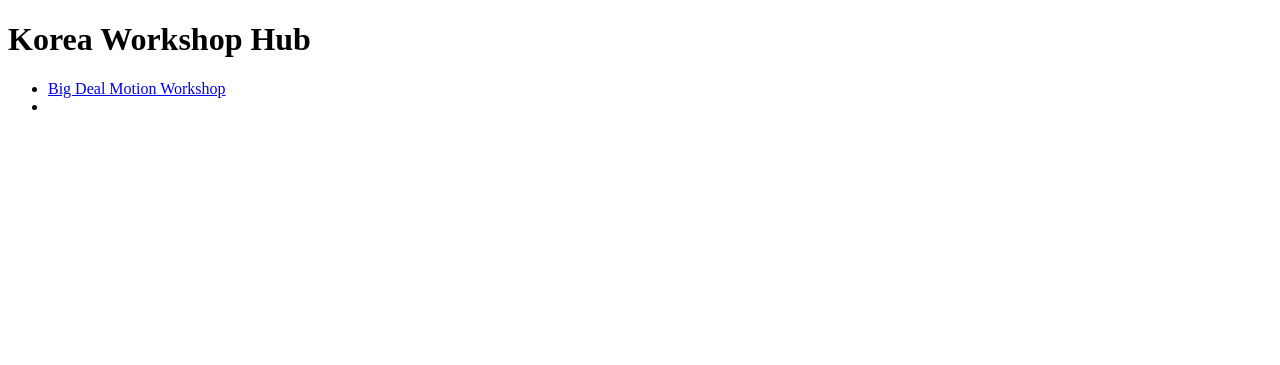
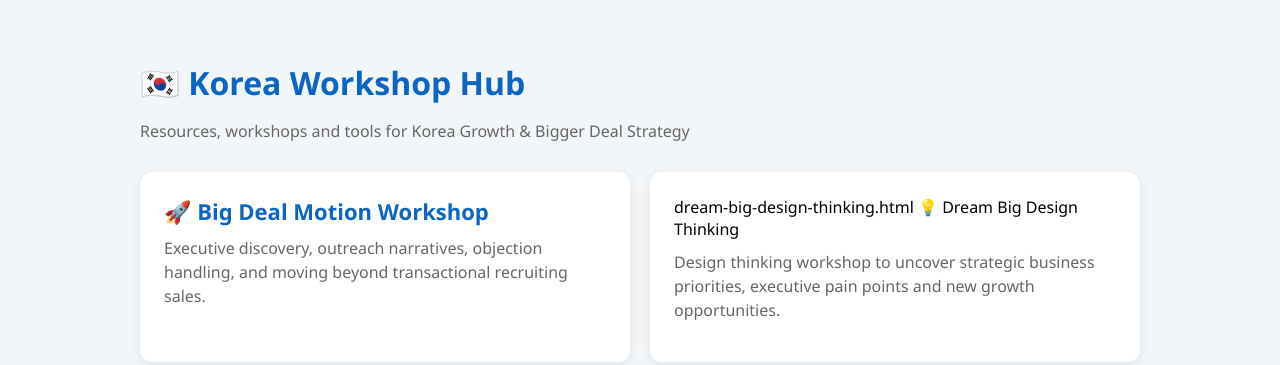
Before and after one commit to cchuang2/Korea, a plain HTML site: page index.html in a window 1280 px wide. Drawn offline with Linux system fonts and the light colour scheme.

Commit message:
Update index.html

```diff
--- a/index.html
+++ b/index.html
@@ -1,17 +1,98 @@
 <!DOCTYPE html>
-<html>
+<html lang="en">
+<head>
+<meta charset="UTF-8">
+<meta name="viewport" content="width=device-width, initial-scale=1.0">
+<title>Korea Workshop Hub</title>
+
+<style>
+body{
+    font-family: Segoe UI, Arial, sans-serif;
+    background:#f3f6f8;
+    margin:0;
+    padding:40px;
+}
+
+.container{
+    max-width:1000px;
+    margin:auto;
+}
+
+h1{
+    color:#0A66C2;
+    margin-bottom:10px;
+}
+
+.subtitle{
+    color:#666;
+    margin-bottom:30px;
+}
+
+.grid{
+    display:grid;
+    grid-template-columns:repeat(auto-fit,minmax(320px,1fr));
+    gap:20px;
+}
+
+.card{
+    background:white;
+    border-radius:12px;
+    padding:24px;
+    box-shadow:0 2px 10px rgba(0,0,0,0.08);
+    transition:all .2s ease;
+}
+
+.card:hover{
+    transform:translateY(-4px);
+}
+
+.card a{
+    text-decoration:none;
+    color:#0A66C2;
+    font-size:22px;
+    font-weight:600;
+}
+
+.card p{
+    color:#666;
+    margin-top:10px;
+    line-height:1.5;
+}
+</style>
+</head>
+
 <body>
 
-<h1>Korea Workshop Hub</h1>
+<div class="container">
 
-<ul>
-    <li>
-        <a href="big-deal-motion.html">Big Deal Motion Workshop</a>
-    </li>
-    <li>
-        <a href="dream-big-design-thinking.html Design Thinking Workshop</a>
-    </li>
-</ul>
+<h1>🇰🇷 Korea Workshop Hub</h1>
+<p class="subtitle">
+Resources, workshops and tools for Korea Growth & Bigger Deal Strategy
+</p>
+
+<div class="grid">
+
+<div class="card">
+<a href="big-deal-motion.html">
+🚀 Big Deal Motion Workshop
+</a>
+<p>
+Executive discovery, outreach narratives, objection handling, and moving beyond transactional recruiting sales.
+</p>
+</div>
+
+<div class="card">
+dream-big-design-thinking.html
+💡 Dream Big Design Thinking
+</a>
+<p>
+Design thinking workshop to uncover strategic business priorities, executive pain points and new growth opportunities.
+</p>
+</div>
+
+</div>
+
+</div>
 
 </body>
 </html>
```
